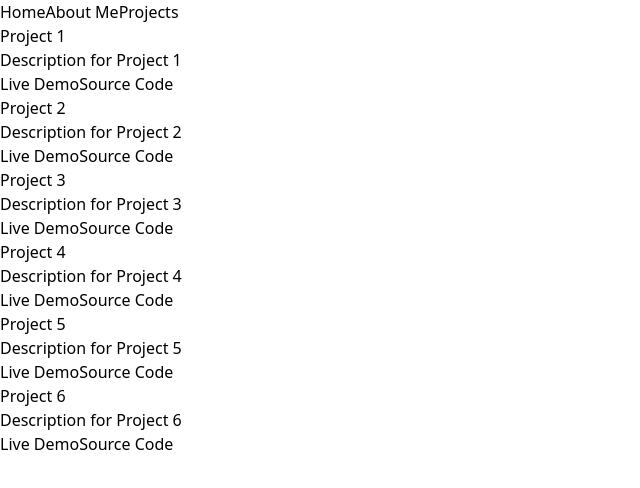
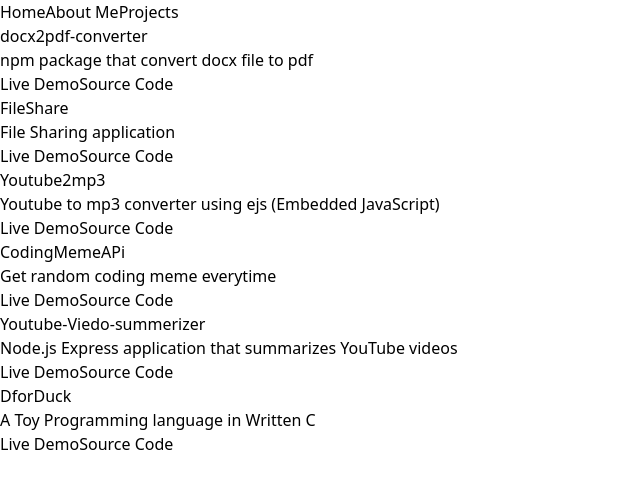
Before and after one commit to Bansnetsajak007/testingPortfolio, a React (Vite) app in the folder NewPortfolio/: page /projects in a window 1280 px wide. Shown: the top 488 px of the page, without its empty margins (0-640 px from the left). Built offline with nearby package versions, Linux system fonts and the light colour scheme.

Commit message:
Added real projects

```diff
--- a/NewPortfolio/src/components/Projects.jsx
+++ b/NewPortfolio/src/components/Projects.jsx
@@ -1,50 +1,3 @@
-
-// no scrolling
-
-// import React from 'react';
-
-// const ProjectCard = ({ title, description }) => {
-//   return (
-//     <div className="bg-white rounded-lg shadow-lg p-6 mb-4">
-//       <h2 className="text-xl font-bold mb-2">{title}</h2>
-//       <p className="text-gray-700">{description}</p>
-//       <div className="flex justify-center mt-8">
-//         <div className="btns">
-//           <button className="bg-blue-500 hover:bg-blue-600 text-white font-bold py-2 px-4 rounded-md mr-4 transition duration-300">
-//             Live Demo
-//           </button>
-//           <button className="bg-gray-500 hover:bg-gray-600 text-white font-bold py-2 px-4 rounded-md transition duration-300">
-//             Source Code
-//           </button>
-//         </div>
-//       </div>
-//     </div>
-//   );
-// };
-
-// const Projects = () => {
-//   const projects = [
-//     { title: 'Project 1', description: 'Description for Project 1' },
-//     { title: 'Project 2', description: 'Description for Project 2' },
-//     { title: 'Project 3', description: 'Description for Project 3' },
-//     { title: 'Project 4', description: 'Description for Project 4' },
-//     { title: 'Project 5', description: 'Description for Project 5' },
-//     { title: 'Project 6', description: 'Description for Project 6' },
-//   ];
-
-//   return (
-//     <div className="min-h-screen overflow-y-auto bg-gradient-to-r from-gray-200 via-gray-300 to-gray-400">
-//       <div className="max-w-6xl mx-auto mt-8 grid grid-cols-1 md:grid-cols-2 lg:grid-cols-3 gap-8 px-4">
-//         {projects.map((project, index) => (
-//           <ProjectCard key={index} title={project.title} description={project.description} />
-//         ))}
-//       </div>
-//     </div>
-//   );
-// };
-
-// export default Projects;
-
 
 // Projects.jsx scrolling
 import React from 'react';
@@ -70,12 +23,12 @@
 
 const Projects = () => {
   const projects = [
-    { title: 'Project 1', description: 'Description for Project 1' },
-    { title: 'Project 2', description: 'Description for Project 2' },
-    { title: 'Project 3', description: 'Description for Project 3' },
-    { title: 'Project 4', description: 'Description for Project 4' },
-    { title: 'Project 5', description: 'Description for Project 5' },
-    { title: 'Project 6', description: 'Description for Project 6' },
+    { title: 'docx2pdf-converter', description: 'npm package that convert docx file to pdf' },
+    { title: 'FileShare', description: 'File Sharing application' },
+    { title: 'Youtube2mp3', description: 'Youtube to mp3 converter using ejs (Embedded JavaScript)  ' },
+    { title: 'CodingMemeAPi', description: 'Get random coding meme everytime' },
+    { title: 'Youtube-Viedo-summerizer', description: 'Node.js Express application that summarizes YouTube videos ' },
+    { title: 'DforDuck', description: 'A Toy Programming language in Written C' },
   ];
 
   return (
```
